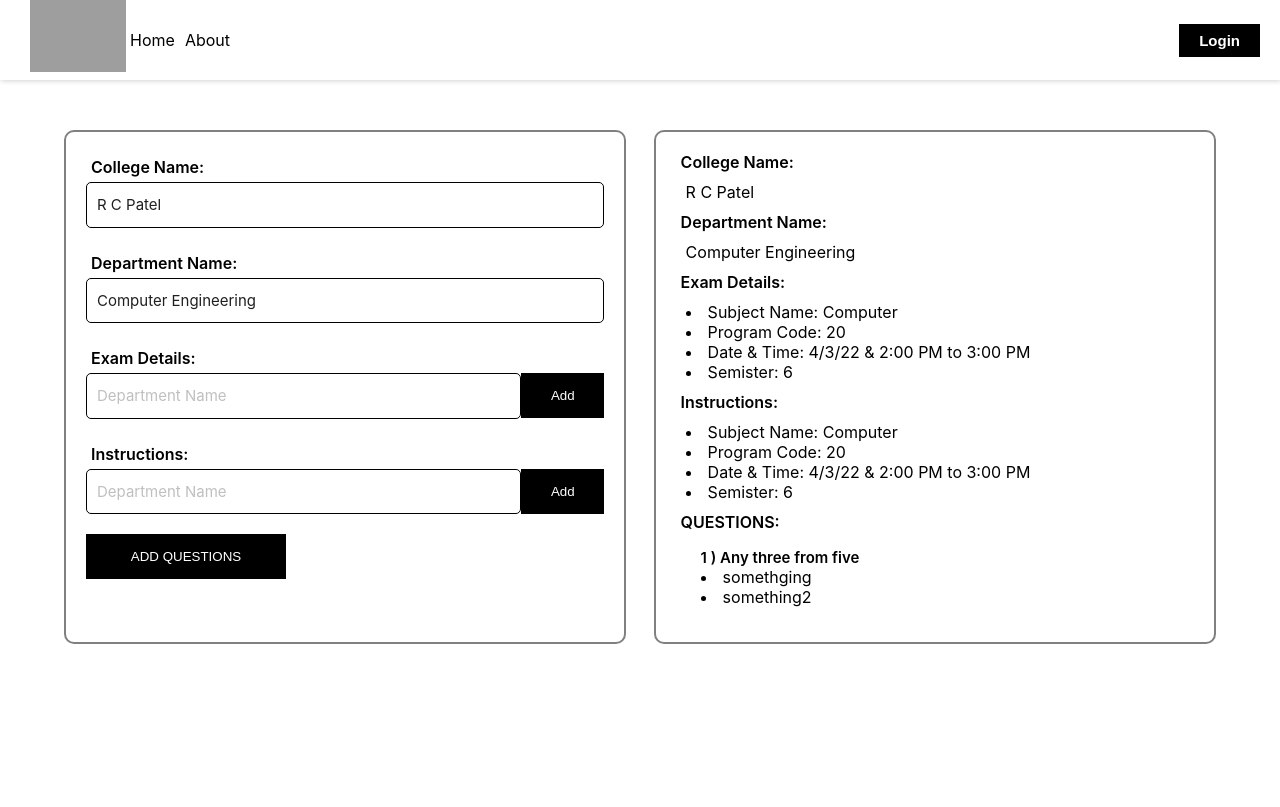
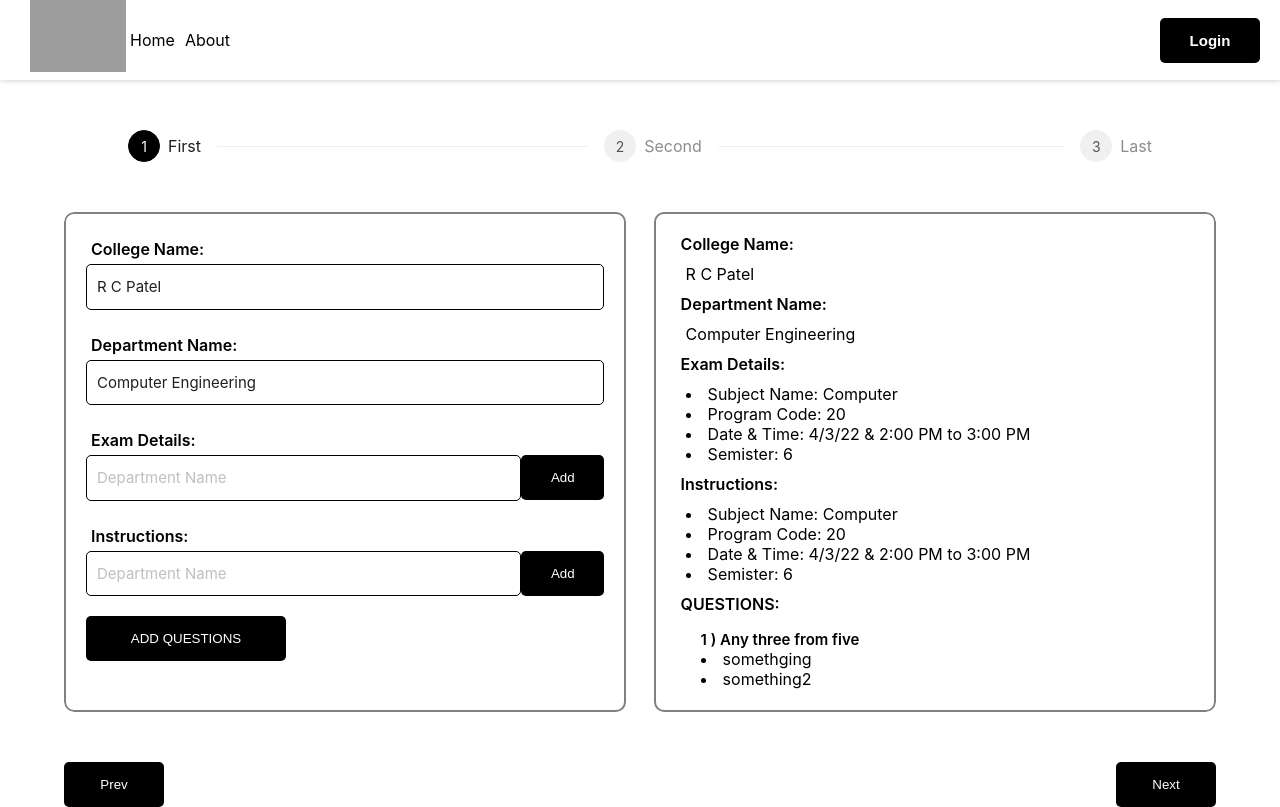
Before and after one commit to pujarianil4/question-paper-builder, a React (Create React App) app: page /build in a window 1280 px wide. Built offline with nearby package versions, Linux system fonts and the light colour scheme; grey boxes are pictures that could not be loaded.

Commit message:
steps added

```diff
--- a/src/components/PaperInputs/index.css
+++ b/src/components/PaperInputs/index.css
@@ -7,6 +7,8 @@
     min-height: 500px;
     display: flex;
     justify-content: space-between;
+    max-height: 500px;
+    overflow: hidden;
 }
 
 .paper_container > div {
@@ -74,6 +76,10 @@
     margin: 5px;
 }
 
+.preview{
+   overflow-y: scroll;
+}
+
 .preview > .list {
     margin: 10px;
 }
@@ -89,3 +95,42 @@
  font-weight: 600;
  font-size: 15px;
 }
+
+.steps_div{
+    width: 80%;
+    margin: 50px auto;
+}
+
+ .ant-steps-item-active > {
+
+ }
+
+ .ant-steps-item-active  > .ant-steps-item-container> .ant-steps-item-icon{
+background-color: black !important;
+border-color: black;
+}
+.ant-steps-icon{
+    color: white;
+}
+
+.last_btns{
+    display: flex;
+   width: 90%;
+   margin: auto;
+   justify-content: space-between;
+}
+
+button{
+    width: 100px;
+    height: 45px;
+    background-color: black;
+    color: white;
+    border: 0px;
+    border-radius: 5px;
+    cursor: pointer;
+}
+
+.templateSelection{
+    height: 500px;
+    padding: 20px;
+}
--- a/src/components/PaperInputs/index.jsx
+++ b/src/components/PaperInputs/index.jsx
@@ -1,10 +1,29 @@
 import React, { useState } from "react";
 import "./index.css";
-import { Button, Input, Select, Space } from "antd";
+import { Button, Input, Select, Space, Steps } from "antd";
 import QuestionModal from "../modal/questionModal";
+import Preview from "../Preview";
+
+
+
+const steps = [
+  {
+    title: 'First',
+    content: 'First-content',
+  },
+  {
+    title: 'Second',
+    content: 'Second-content',
+  },
+  {
+    title: 'Last',
+    content: 'Last-content',
+  },
+];
 
 export default function PaperInput() {
-  const [isOpen, setOpen] = useState(false)
+  const [isOpen, setOpen] = useState(false);
+  const [current, setCurrent] = useState(0);
   const [examDetails, setExamDetails] = useState([
     "Subject Name: Computer",
     "Program Code: 20",
@@ -24,6 +43,8 @@ export default function PaperInput() {
     },
   ]);
 
+
+
   const [singleInput, setSingleInput] = useState({
     collegeName: "R C Patel ",
     departmentName: "Computer Engineering",
@@ -31,14 +52,29 @@ export default function PaperInput() {
   const [examDetailsInput, setExamDetailsInput] = useState("");
   const [instructionsInput, setInstructionsInput] = useState("");
 
+  const handleQuestionList = (que) => {
+    setQuestions([...questions, que]);
+  };
 
-  const handleQuestionList = (que) => {
-    setQuestions([...questions, que])
-  }
+  const next = () => {
+    setCurrent( current == steps.length ? current :  current + 1);
+  };
+  const prev = () => {
+    setCurrent( current == 0 ? 0 : current - 1);
+  };
+
+  const items = steps.map((item) => ({
+    key: item.title,
+    title: item.title,
+  }));
 
   return (
     <>
-    <div className="paper_container">
+    <div className="steps_div">
+
+     <Steps className="steps" current={current} items={items} />
+    </div>
+     { current == 0 && <div className="paper_container">
         <div className="form_container">
           <div className="clg_info">
             <label htmlFor="">College Name:</label>
@@ -74,7 +110,9 @@ export default function PaperInput() {
                 placeholder="Department Name"
               />
               <button
-              onClick={() => setExamDetails([...examDetails, examDetailsInput])}
+                onClick={() =>
+                  setExamDetails([...examDetails, examDetailsInput])
+                }
               >
                 Add
               </button>
@@ -99,43 +137,37 @@ export default function PaperInput() {
             </div>
 
             <div>
-            <button className="add_question" onClick={() => setOpen(true)}>ADD QUESTIONS</button>
+              <button className="add_question" onClick={() => setOpen(true)}>
+                ADD QUESTIONS
+              </button>
             </div>
           </div>
         </div>
-      <div className="preview">
-        <label htmlFor="">College Name:</label>
-        <p>{singleInput?.collegeName}</p>
-        <label htmlFor="">Department Name:</label>
-        <p>{singleInput?.departmentName} </p>
-        <label htmlFor="">Exam Details:</label>
-        <div className="list">
-          {examDetails.map((item) => (
-            <li>{item}</li>
-          ))}
+       <Preview singleInput={singleInput} examDetails={examDetails} instructions={instructions} questions={questions} />
       </div>
-        <label htmlFor="">Instructions:</label>
-        <div className="list">
-          {instructions.map((item) => (
-            <li>{item}</li>
-          ))}
+}
+
+{
+  current == 1 && <div className="templateSelection">
+    <h1>SELECT TEMPLATE</h1>
   </div>
+}
 
-        <label htmlFor="">QUESTIONS:</label>
-        <div className="list">
-          {questions.map((item, i) => (
-            <div className="qList">
-              <span>{i+1} ) {item.heading}</span>
 {
-                item.sub.map((el) => <li>{el}</li>)
+  current == 2 && <div className="templateSelection">
+    <h1>View Question Paper</h1>
+  </div>
 }
+
+     <div className="last_btns">
+      <button onClick={prev}>Prev</button>
+      <button onClick={next} >Next</button>
      </div>
-          ))}
-        </div>
-      </div>
-
-    </div>
-    <QuestionModal isOpen={isOpen} setOpen={setOpen} handleQuestionList={handleQuestionList} />
+      <QuestionModal
+        isOpen={isOpen}
+        setOpen={setOpen}
+        handleQuestionList={handleQuestionList}
+      />
     </>
   );
 }
--- /dev/null
+++ b/src/components/Preview/index.jsx
@@ -0,0 +1,38 @@
+import React from "react";
+
+export default function Preview({singleInput, examDetails, instructions, questions}) {
+  return (
+      <div className="preview">
+        <label htmlFor="">College Name:</label>
+        <p>{singleInput?.collegeName}</p>
+        <label htmlFor="">Department Name:</label>
+        <p>{singleInput?.departmentName} </p>
+        <label htmlFor="">Exam Details:</label>
+        <div className="list">
+          {examDetails.map((item) => (
+            <li>{item}</li>
+          ))}
+        </div>
+        <label htmlFor="">Instructions:</label>
+        <div className="list">
+          {instructions.map((item) => (
+            <li>{item}</li>
+          ))}
+        </div>
+
+        <label htmlFor="">QUESTIONS:</label>
+        <div className="list">
+          {questions.map((item, i) => (
+            <div className="qList">
+              <span>
+                {i + 1} ) {item.heading}
+              </span>
+              {item.sub.map((el) => (
+                <li>{el}</li>
+              ))}
+            </div>
+          ))}
+        </div>
+      </div>
+  );
+}
--- /dev/null
+++ b/src/components/Steps/index.jsx
@@ -0,0 +1,36 @@
+import React from 'react'
+import { Button, message, Steps, theme } from 'antd';
+import { useState } from 'react';
+import PaperInput from '../PaperInputs';
+
+export default function StepsCompo() {
+
+    const [current, setCurrent] = useState(0);
+    const next = () => {
+      setCurrent(current + 1);
+    };
+    const prev = () => {
+      setCurrent(current - 1);
+    };
+
+    const steps = [
+        {
+          title: 'First',
+          content: <PaperInput />,
+        },
+        {
+          title: 'Second',
+          content: 'Second-content',
+        },
+        {
+          title: 'Last',
+          content: 'Last-content',
+        },
+      ];
+  return (
+    <div>
+
+
+    </div>
+  )
+}
--- a/src/components/modal/questionModal.jsx
+++ b/src/components/modal/questionModal.jsx
@@ -4,7 +4,7 @@ import "./questionModal.css";
 
 export default function QuestionModal({ isOpen, setOpen, handleQuestionList }) {
   // const [isOpen, setOpen] = useState(false)
-  const list = [{ value: "anilHBLDBHSVHJDSBVBDSLIVBLDKSJNV MNBKJDSBVC IGCIDSBV IGVICUD ILUUSDGVID ILUSUDGDCIVDS LIUGVCIDS LIUDGCVIUDS LIUGCVIDS ILUGCIVU" }, { value: "pujari" }, { value: "text" }];
+  const list = [{ value: "Question1" }, { value: "Question2" }, { value: "Question3" }];
 
   const mainTitle = [
     { value: "Attempt any ONE" },
--- a/src/routes/index.jsx
+++ b/src/routes/index.jsx
@@ -3,6 +3,7 @@ import { Route, Routes } from 'react-router-dom';
 import Home from '../components/Home';
 import PaperInput from '../components/PaperInputs';
 import Signup from '../components/signup';
+import Steps from '../components/Steps';
 import Template1 from '../components/Templates/Template1';
 
 export default function RoutesContainer() {
```
Also changed, not shown: src/components/PaperViewer/index.jsx (deleted), src/components/Preview/index.css (added). Lines whose indentation alone changed are shown as unchanged.
